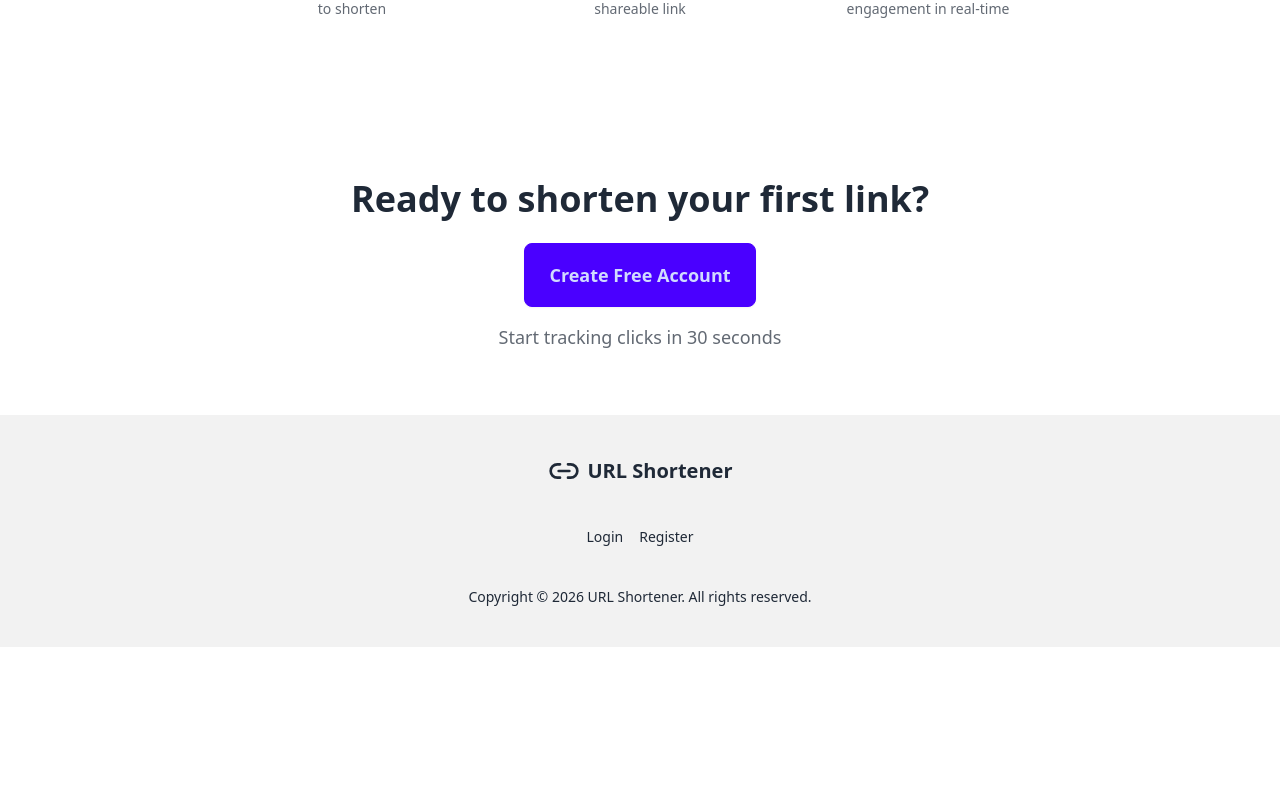
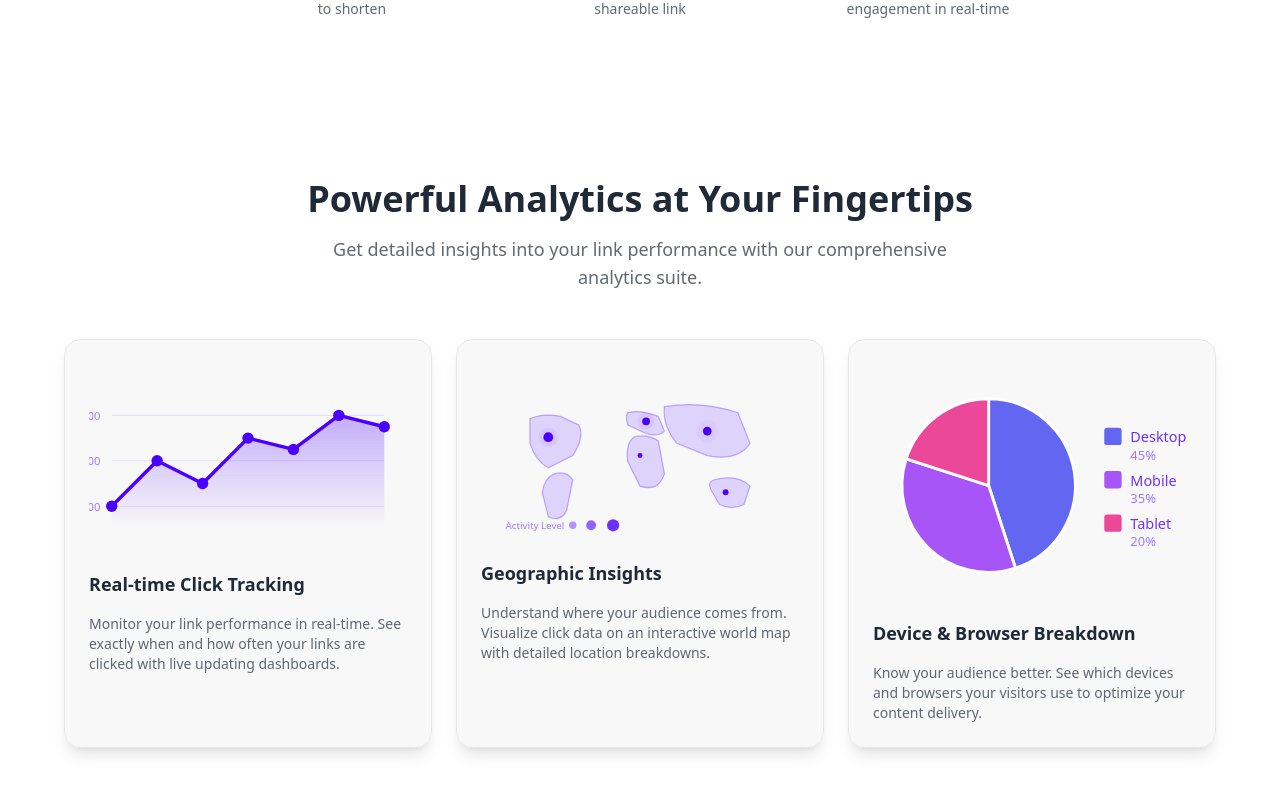
Before and after one commit to yetone/mirdb, a React (Vite) app in the folder frontend/: page / in a window 1280 px wide. Shown: the part 1109-1900 px from the top of the page. Before the commit the page ends 1756 px from the top, so only its background shows below. Built offline with nearby package versions, Linux system fonts and the light colour scheme.

Commit message:
feat(homepage): integrate FeaturesSection into Home page
Add FeaturesSection component to the Home page composition to
display the analytics showcase with three feature cards.

```diff
--- a/frontend/src/App.tsx
+++ b/frontend/src/App.tsx
@@ -1,6 +1,6 @@
 import { BrowserRouter, Routes, Route } from 'react-router-dom';
 import { ThemeProvider } from './contexts/ThemeContext';
-import { HeroSection, HowItWorksSection, CTASection } from './components/home';
+import { HeroSection, HowItWorksSection, FeaturesSection, CTASection } from './components/home';
 import { HomeNavbar, HomeFooter } from './components/layout';
 import { SkipLink } from './components/ui';
 import { Login } from './pages/Login';
@@ -14,6 +14,7 @@ function Home() {
       <main id="main-content">
         <HeroSection />
         <HowItWorksSection />
+        <FeaturesSection />
         <CTASection />
       </main>
       <HomeFooter />
```
